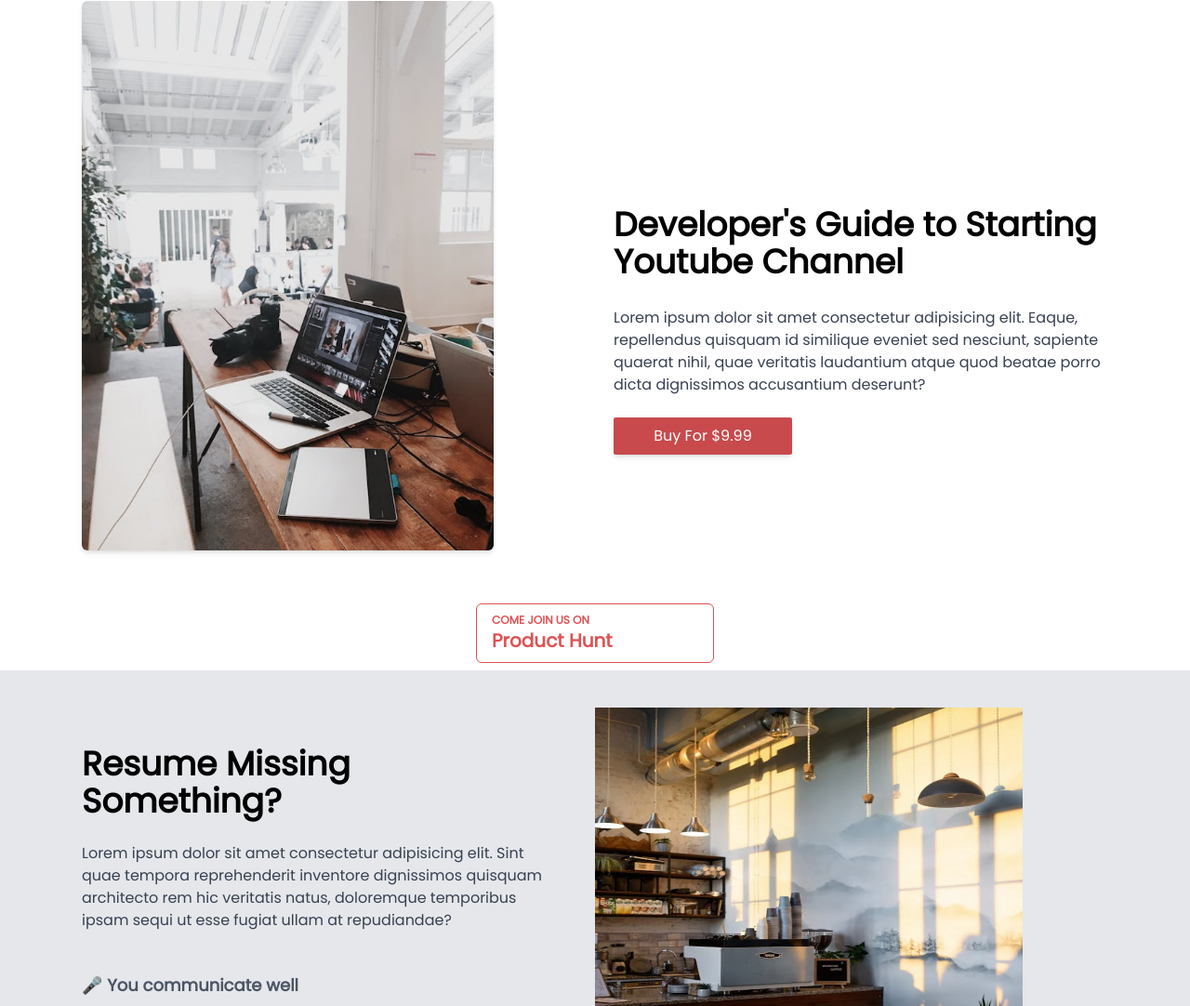
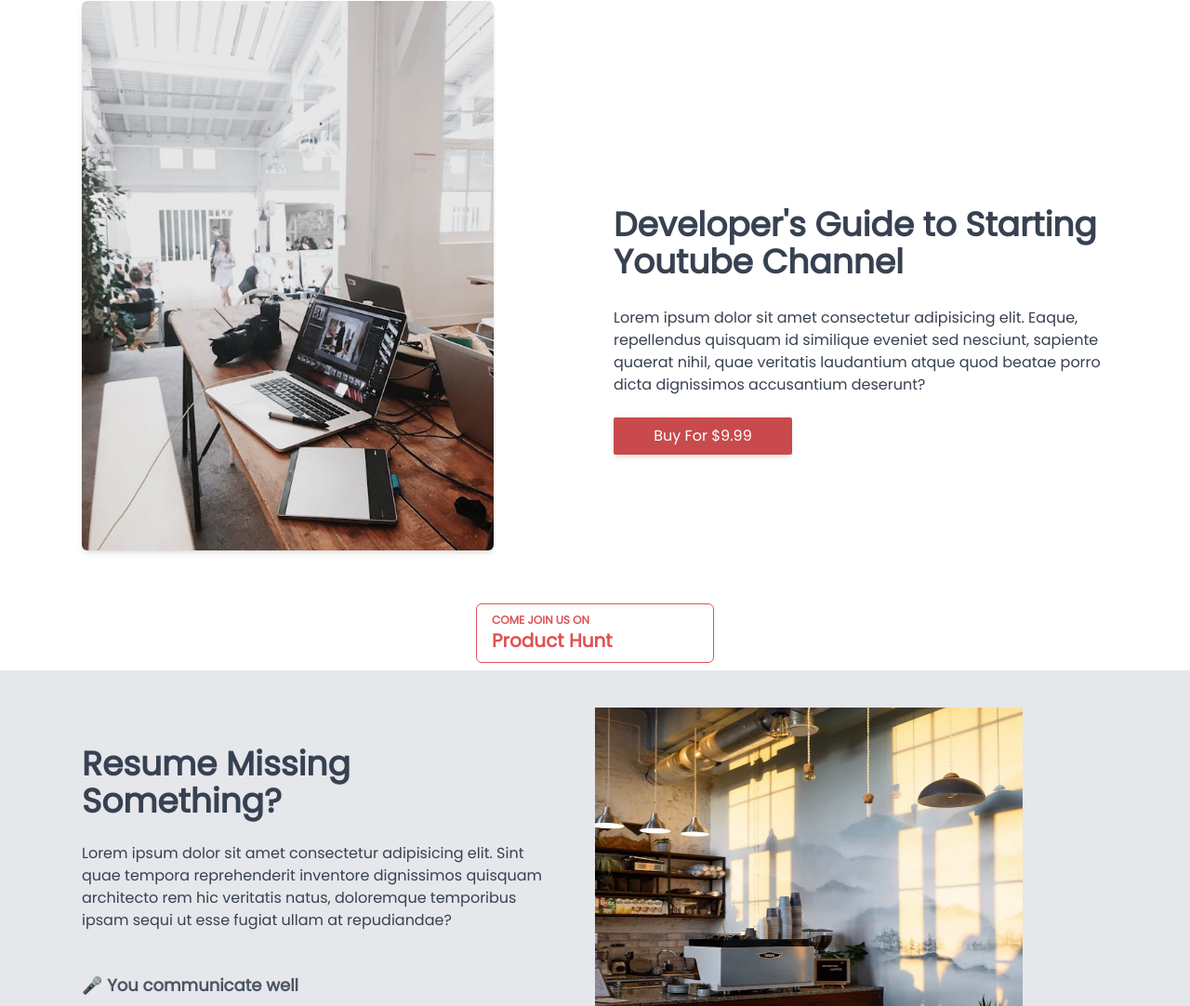
Before and after one commit to sami855-ux/Ebook-website, a website: page public/index.html in a window 1280 px wide. Shown: the part 79-1161 px from the top of the page at 93% size. Drawn offline with Linux system fonts and the light colour scheme.

Commit message:
final commit

```diff
--- a/public/index.html
+++ b/public/index.html
@@ -12,7 +12,7 @@
       <div class="w-full h-90 grid grid-cols-2 justify-center gap-10">
         <img class="h-5/6 rounded-md shadow-md r" src="img/img7.jpeg" alt="" />
         <section class="h-full flex justify-center flex-col">
-          <h1 class="font-bold text-4xl pb-5">
+          <h1 class="font-bold text-4xl pb-5 text-gray-700">
             Developer's Guide to Starting Youtube Channel
           </h1>
           <p class="py-2 text-gray-700">
@@ -39,7 +39,9 @@
     <div class="w-full h-91 bg-gray-200">
       <div class="container h-full m-auto max-w-6xl py-10 px-6 flex">
         <div class="w-1/2 h-full flex flex-col justify-center pr-10">
-          <h1 class="font-bold text-4xl">Resume Missing <br />Something?</h1>
+          <h1 class="font-bold text-4xl text-gray-700">
+            Resume Missing <br />Something?
+          </h1>
           <p class="text-gray-700 pt-6">
             Lorem ipsum dolor sit amet consectetur adipisicing elit. Sint quae
             tempora reprehenderit inventore dignissimos quisquam architecto rem
```
